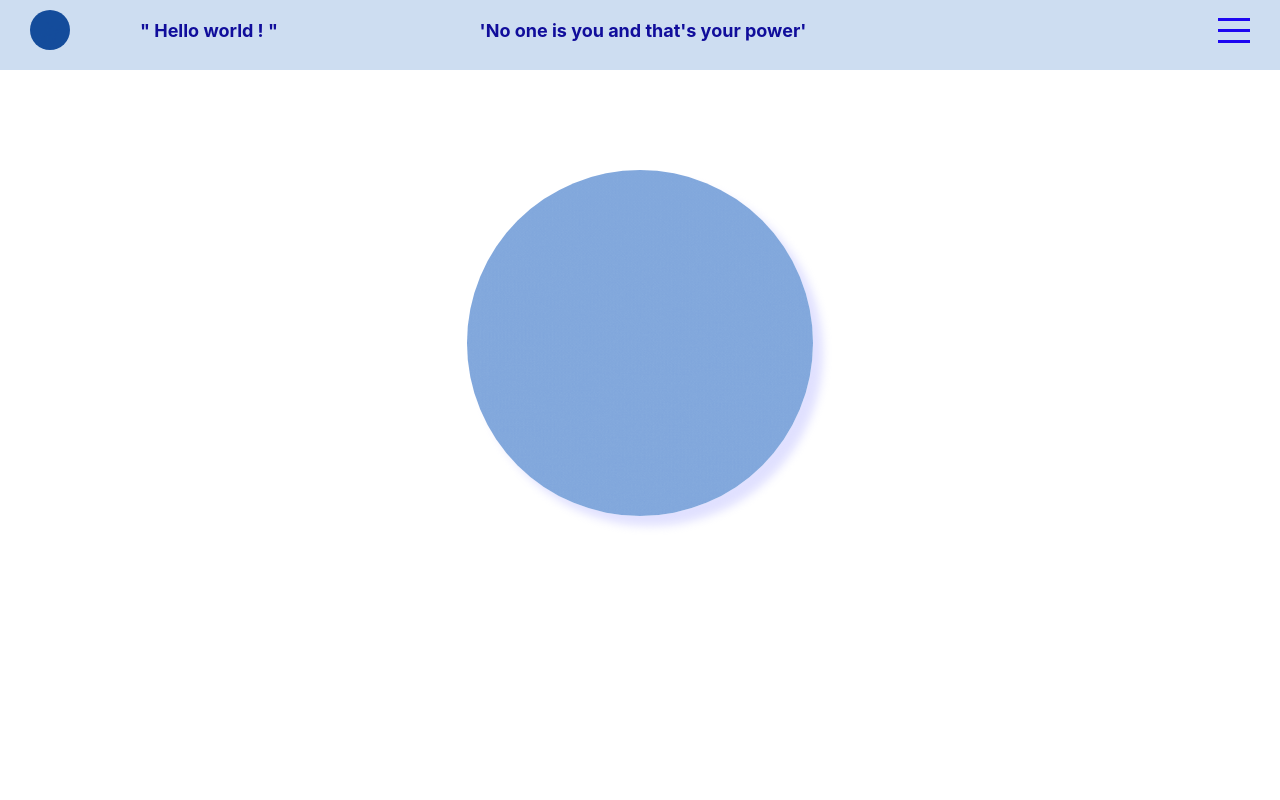
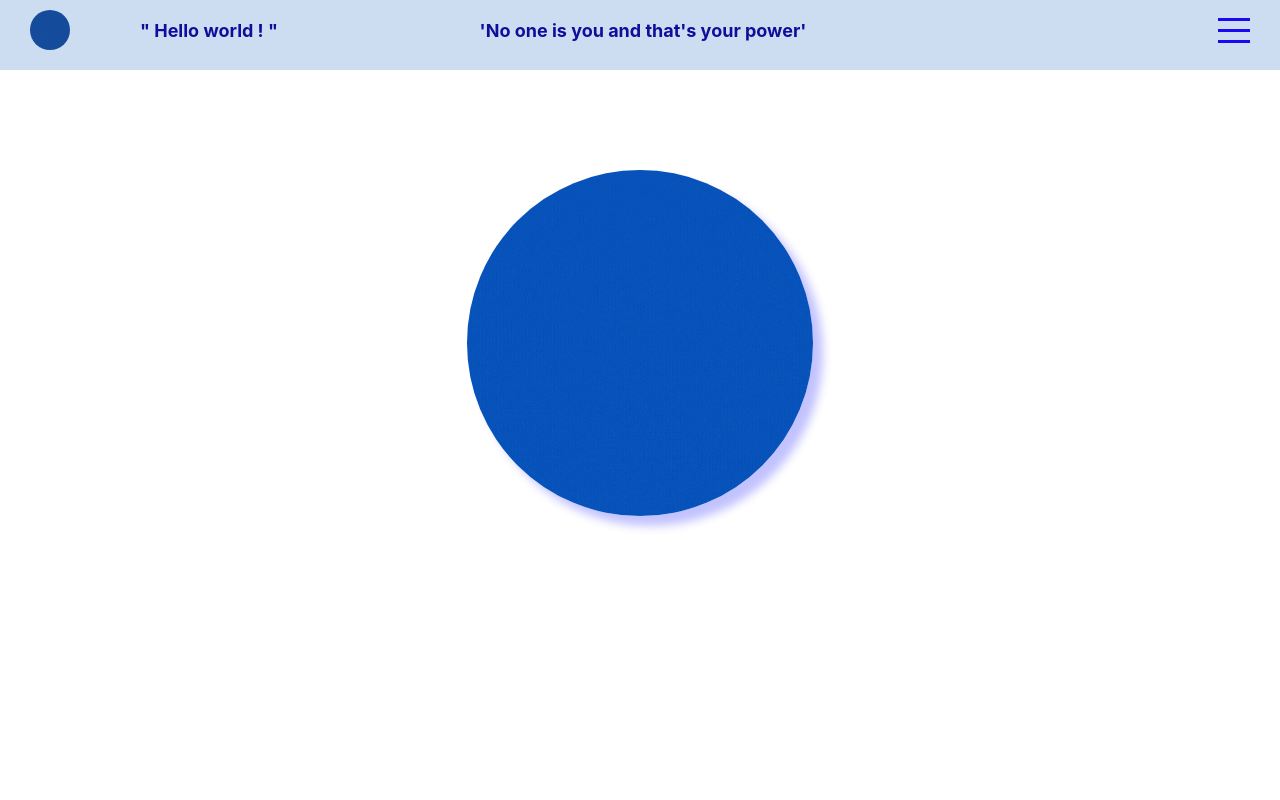
Before and after one commit to Jonathanazerty/portfolio, a React (Create React App) app: page / in a window 1280 px wide. Shown: the top 800 px of the page. Built offline with nearby package versions, Linux system fonts and the light colour scheme.

Commit message:
fixing opacity gif

```diff
--- a/src/App.css
+++ b/src/App.css
@@ -38,7 +38,6 @@ body::-webkit-scrollbar-track {
 }
 
 .gif {
-  opacity: 50%;
   margin-top: 150px;
   margin-bottom: 300px;
   width: 27%;
```
